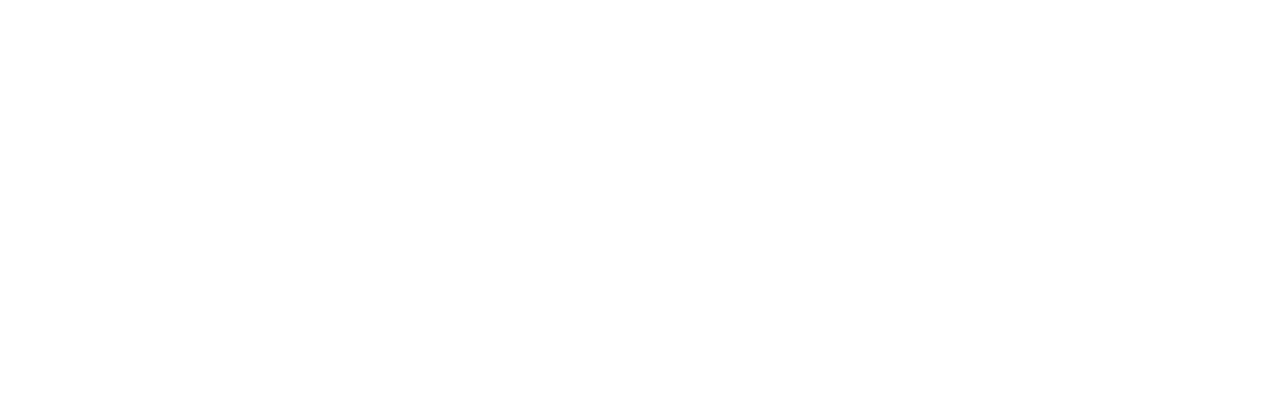
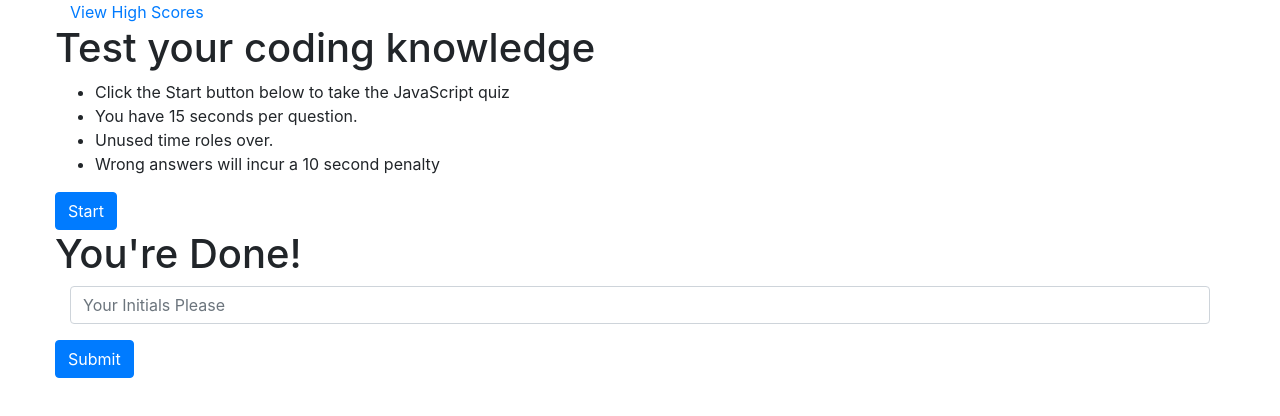
Before and after one commit to MastadonRising/Multiple_Choice, a plain HTML site: page index.html in a window 1280 px wide. Drawn offline with nearby package versions, Linux system fonts and the light colour scheme.

Commit message:
HTML is done

```diff
--- a/assets/style.css
+++ b/assets/style.css
@@ -0,0 +1,9 @@
+#start{
+    display: block;
+}
+#questions{
+display: block:
+}
+#input{
+    display: block;
+}
--- a/index.html
+++ b/index.html
@@ -11,15 +11,53 @@
     <title>Developer Quiz</title>
   </head>
   <body>
-    <h1></h1>
+    <div class="container">
+      <!-- header , Score and Timer -->
+      <div class="row" id = 'header'>
+        <a href="score.html">View High Scores</a>
+      </div>
+      <!-- starting message -->
+      <div class="row" id = 'start'>
+        <div class="row">
+          <h1>Test your coding knowledge</h1>
+        </div>
+        <div class="row">
+          <UL>
+            <li>Click the Start button below to take the JavaScript quiz</li>
+            <li>You have 15 seconds per question.</li>
+            <li>Unused time roles over.</li>
+            <li>Wrong answers will incur a 10 second penalty</li>
+          </UL>
+        </div>
+        <div class="row">
+          <button type="button" class="btn btn-primary" id ='startbtn'>Start</button>
+        </div>
+      </div>
+      <!-- questions -->
+      <div class="row" id = 'questions'>
 
+      </div>
+      <!-- input -->
+      <div class="row" id = 'input'>
+        <div>
+          <div class="row">
+          <h1>You're Done!</h1>
+          </div>
+          <div class="row" id = 'score'>
 
-
-
-
-
-
+          </div>
+          <div class="input-group mb-3">
+            <input type="text" class="form-control" placeholder="Your Initials Please" aria-label="Initials" aria-describedby="basic-addon2">
+          </div>
+          <div class="row">
+            <button type="button" class="btn btn-primary" id ='savebtn'>Submit</button>
+          </div>
+        </div>
+      </div>
+   <!-- end Div -->
+    </div>
     <script src="https://code.jquery.com/jquery-3.4.1.slim.min.js" integrity="sha384-J6qa4849blE2+poT4WnyKhv5vZF5SrPo0iEjwBvKU7imGFAV0wwj1yYfoRSJoZ+n" crossorigin="anonymous"></script>
     <script scr="assets\script.js"></script>
+    <script scr="assets\questions.js"></script>
      </body>
 </html>
```
Also changed, not shown: score.html (added, +29 -0 lines).
